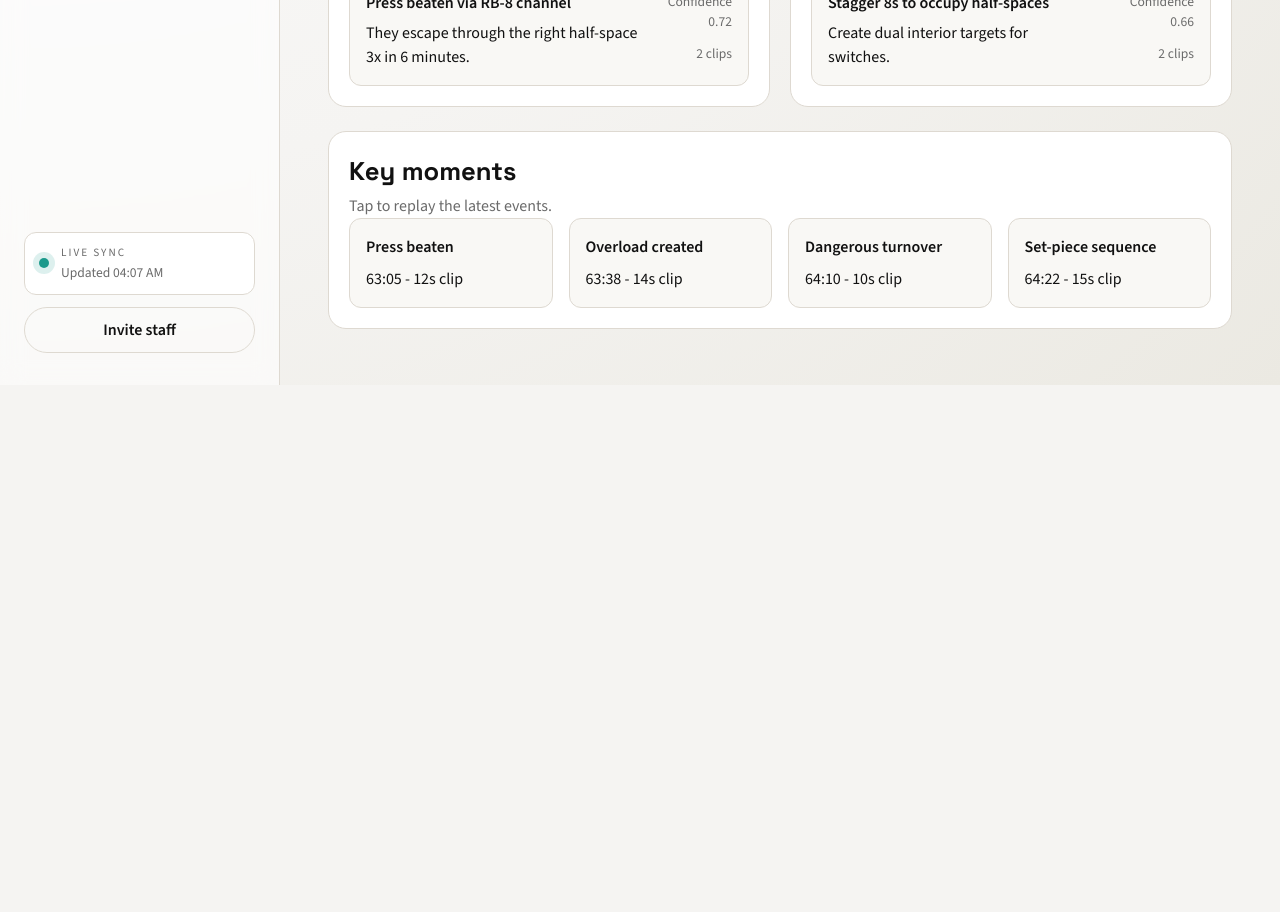
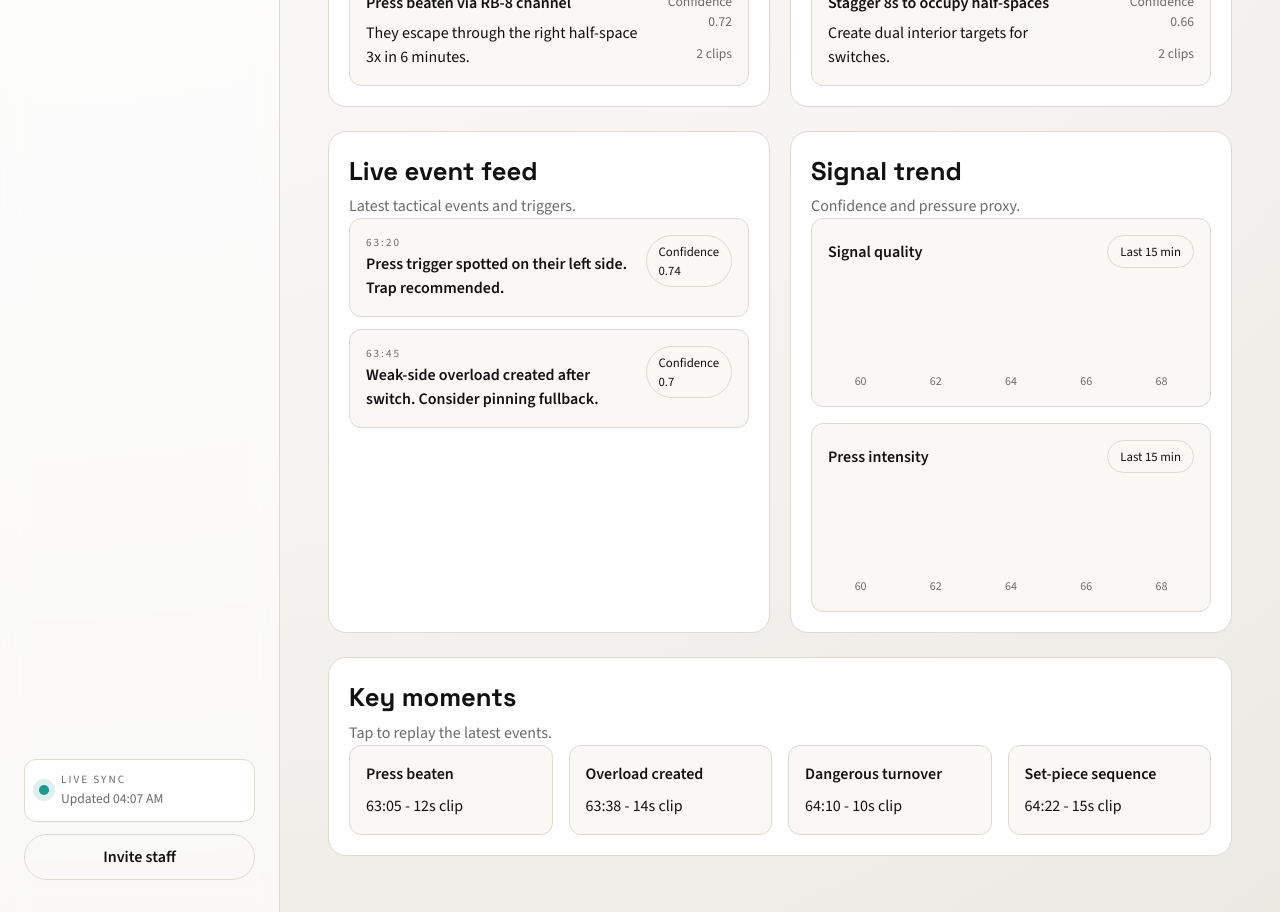
Before and after one commit to sarveshkapre/AI_Football_Manager, a React (Vite) app in the folder src/ui/web/: page /#coach in a window 1280 px wide. Shown: the part 900-1812 px from the top of the page. Before the commit the page ends 1285 px from the top, so only its background shows below. Built offline with nearby package versions, Linux system fonts and the light colour scheme.

Commit message:
Add coach feed and signal trends

```diff
--- /dev/null
+++ b/src/ui/web/src/components/LiveEventFeed.tsx
@@ -0,0 +1,45 @@
+import { useEffect, useState } from 'react';
+import { api } from '../api/mock';
+import { useClipContext } from '../context/ClipContext';
+import type { LiveEvent } from '../types';
+
+export const LiveEventFeed = () => {
+  const { openClip } = useClipContext();
+  const [events, setEvents] = useState<LiveEvent[]>([]);
+
+  useEffect(() => {
+    const load = async () => {
+      const data = await api.getLiveEvents();
+      setEvents(data);
+    };
+    load();
+    const interval = window.setInterval(load, 30000);
+    return () => window.clearInterval(interval);
+  }, []);
+
+  return (
+    <div className="feed">
+      {events.map((event) => (
+        <button
+          key={event.id}
+          className="feed-item"
+          onClick={() =>
+            openClip({
+              id: event.clipId,
+              title: event.message,
+              duration: '0:12',
+              tags: ['live'],
+              overlays: []
+            })
+          }
+        >
+          <div>
+            <p className="eyebrow">{event.timestamp}</p>
+            <h4>{event.message}</h4>
+          </div>
+          <span className="pill">Confidence {event.confidence}</span>
+        </button>
+      ))}
+    </div>
+  );
+};
--- /dev/null
+++ b/src/ui/web/src/components/TrendChart.tsx
@@ -0,0 +1,32 @@
+interface TrendPoint {
+  label: string;
+  value: number;
+}
+
+interface TrendChartProps {
+  title: string;
+  points: TrendPoint[];
+  max?: number;
+}
+
+export const TrendChart = ({ title, points, max = 100 }: TrendChartProps) => {
+  return (
+    <div className="trend">
+      <div className="trend-header">
+        <h4>{title}</h4>
+        <span className="pill">Last 15 min</span>
+      </div>
+      <div className="trend-bars">
+        {points.map((point) => (
+          <div key={point.label} className="trend-bar">
+            <div
+              className="trend-fill"
+              style={{ height: `${(point.value / max) * 100}%` }}
+            ></div>
+            <span>{point.label}</span>
+          </div>
+        ))}
+      </div>
+    </div>
+  );
+};
--- a/src/ui/web/src/pages/Coach.tsx
+++ b/src/ui/web/src/pages/Coach.tsx
@@ -1,11 +1,29 @@
 import { useEffect, useState } from 'react';
 import { api } from '../api/mock';
+import { LiveEventFeed } from '../components/LiveEventFeed';
 import { SignalBadge } from '../components/SignalBadge';
 import { SectionHeader } from '../components/SectionHeader';
 import { StatCard } from '../components/StatCard';
+import { TrendChart } from '../components/TrendChart';
 import { useClipContext } from '../context/ClipContext';
 import { useLiveStore } from '../hooks/useLiveStore';
 import type { CoachCard, Recommendation } from '../types';
+
+const signalTrend = [
+  { label: '60', value: 70 },
+  { label: '62', value: 78 },
+  { label: '64', value: 64 },
+  { label: '66', value: 82 },
+  { label: '68', value: 74 }
+];
+
+const pressureTrend = [
+  { label: '60', value: 55 },
+  { label: '62', value: 61 },
+  { label: '64', value: 58 },
+  { label: '66', value: 72 },
+  { label: '68', value: 67 }
+];
 
 export const Coach = () => {
   const { liveState, moments, updatedAt } = useLiveStore();
@@ -121,6 +139,20 @@ export const Coach = () => {
         </div>
       </div>
 
+      <div className="grid two">
+        <div className="card surface">
+          <SectionHeader title="Live event feed" subtitle="Latest tactical events and triggers." />
+          <LiveEventFeed />
+        </div>
+        <div className="card surface">
+          <SectionHeader title="Signal trend" subtitle="Confidence and pressure proxy." />
+          <div className="trend-grid">
+            <TrendChart title="Signal quality" points={signalTrend} max={100} />
+            <TrendChart title="Press intensity" points={pressureTrend} max={100} />
+          </div>
+        </div>
+      </div>
+
       <div className="card surface">
         <SectionHeader title="Key moments" subtitle="Tap to replay the latest events." />
         <div className="moment-strip">
--- a/src/ui/web/src/styles.css
+++ b/src/ui/web/src/styles.css
@@ -655,6 +655,70 @@ button {
   text-align: center;
 }
 
+.feed {
+  display: grid;
+  gap: 12px;
+}
+
+.feed-item {
+  border: 1px solid var(--line);
+  border-radius: var(--radius-sm);
+  padding: 16px;
+  background: var(--surface-alt);
+  display: flex;
+  justify-content: space-between;
+  gap: 12px;
+  text-align: left;
+  cursor: pointer;
+  transition: transform 0.2s ease;
+}
+
+.feed-item:hover {
+  transform: translateY(-2px);
+}
+
+.trend-grid {
+  display: grid;
+  gap: 16px;
+}
+
+.trend {
+  border-radius: var(--radius-sm);
+  border: 1px solid var(--line);
+  padding: 16px;
+  background: var(--surface-alt);
+}
+
+.trend-header {
+  display: flex;
+  justify-content: space-between;
+  align-items: center;
+  margin-bottom: 12px;
+}
+
+.trend-bars {
+  display: grid;
+  grid-template-columns: repeat(auto-fit, minmax(40px, 1fr));
+  gap: 10px;
+  align-items: end;
+  min-height: 110px;
+}
+
+.trend-bar {
+  display: grid;
+  gap: 6px;
+  align-items: end;
+  text-align: center;
+  color: var(--muted);
+  font-size: 0.75rem;
+}
+
+.trend-fill {
+  width: 100%;
+  border-radius: 999px;
+  background: linear-gradient(180deg, rgba(15, 76, 92, 0.9), rgba(15, 76, 92, 0.3));
+}
+
 .library-toolbar {
   display: grid;
   gap: 12px;
```
Also changed, not shown: 1 other file (tests, documents, lock files or other folders).
